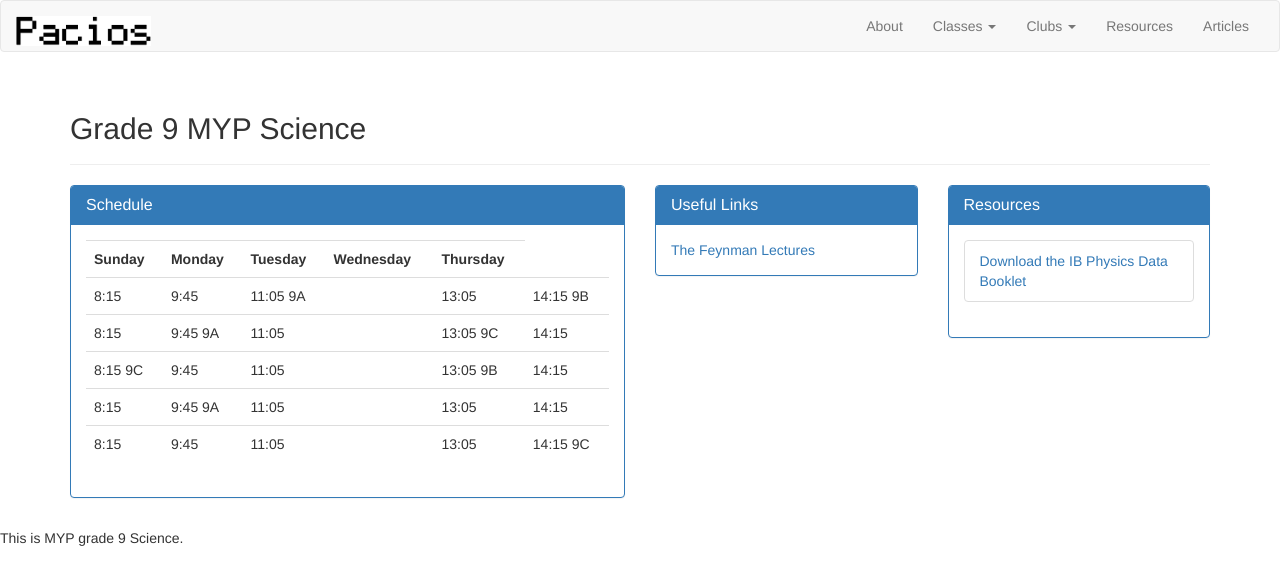
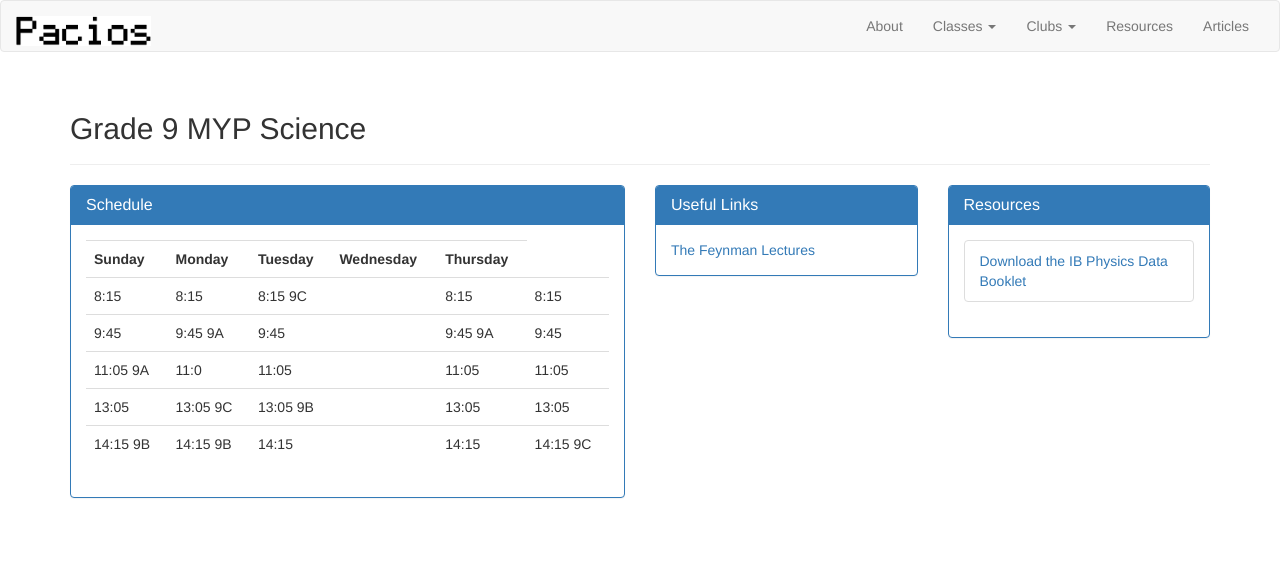
Before and after one commit to RodrigoPacios/mrpacios1, a Jekyll site: the page built from Grade9.html, in a window 1280 px wide. Shown: the top 585 px of the page. Built offline with Jekyll 4.4.1, drawn with Linux system fonts in a browser that asks for light colours; nearby versions of some CDN libraries.

Commit message:
sched fix

```diff
--- a/Grade9.html
+++ b/Grade9.html
@@ -29,37 +29,37 @@ layout: default
                             </tr>
                             <tr>
                                 <td>8:15</td>
-                                <td>9:45</td>
-                                <td>11:05 9A<td>
-                                <td>13:05</td>
-                                <td>14:15 9B</td>
+                                <td>8:15</td>
+                                <td>8:15 9C<td>
+                                <td>8:15</td>
+                                <td>8:15</td>
                             </tr>
                             <tr>
-                                    <td>8:15</td>
+                                    <td>9:45</td>
                                     <td>9:45 9A</td>
-                                    <td>11:05<td>
-                                    <td>13:05 9C</td>
-                                    <td>14:15</td>
+                                    <td>9:45<td>
+                                    <td>9:45 9A</td>
+                                    <td>9:45</td>
                                 </tr>
                                 <tr>
-                                        <td>8:15 9C</td>
-                                        <td>9:45</td>
+                                        <td>11:05 9A</td>
+                                        <td>11:0 </td>
                                         <td>11:05<td>
-                                        <td>13:05 9B</td>
-                                        <td>14:15</td>
+                                        <td>11:05</td>
+                                        <td>11:05</td>
                                     </tr>
                                     <tr>
-                                            <td>8:15</td>
-                                            <td>9:45 9A</td>
-                                            <td>11:05<td>
                                             <td>13:05</td>
-                                            <td>14:15</td>
+                                            <td>13:05 9C</td>
+                                            <td>13:05 9B<td>
+                                            <td>13:05</td>
+                                            <td>13:05</td>
                                         </tr>
                                         <tr>
-                                                <td>8:15</td>
-                                                <td>9:45</td>
-                                                <td>11:05<td>
-                                                <td>13:05</td>
+                                                <td>14:15 9B</td>
+                                                <td>14:15 9B</td>
+                                                <td>14:15 <td>
+                                                <td>14:15</td>
                                                 <td>14:15 9C</td>
                                             </tr>
                         </table>
@@ -101,5 +101,3 @@ layout: default
 <br>
 {% endfor %}
 </ol>
-
-This is MYP grade 9 Science.
```
